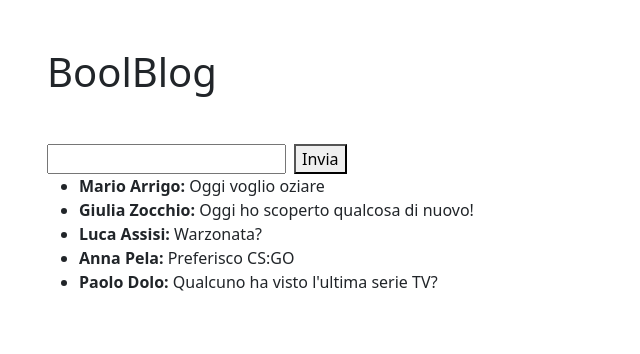
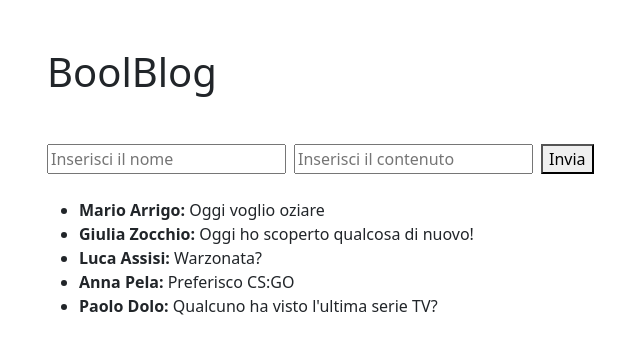
Before and after one commit to antonioferrigno28/react-form, a React (Vite) app: page / in a window 1280 px wide. Shown: the top 354 px of the page, without its empty margins (35-675 px from the left). Built offline with nearby package versions, Linux system fonts and the light colour scheme.

Commit message:
Better static form

```diff
--- a/src/App.jsx
+++ b/src/App.jsx
@@ -20,8 +20,15 @@ function App() {
         <h1 className="mt-5">BoolBlog</h1>
         <div className="wrapper mt-5">
           <form>
-            <input type="text" />
-            <button className="ms-2">Invia</button>
+            <div className="my-4">
+              <input type="text" placeholder="Inserisci il nome" />
+              <input
+                type="text"
+                className="ms-2"
+                placeholder="Inserisci il contenuto"
+              />
+              <button className="ms-2">Invia</button>
+            </div>
           </form>
           <ul>
             {posts.map((post) => (
```
